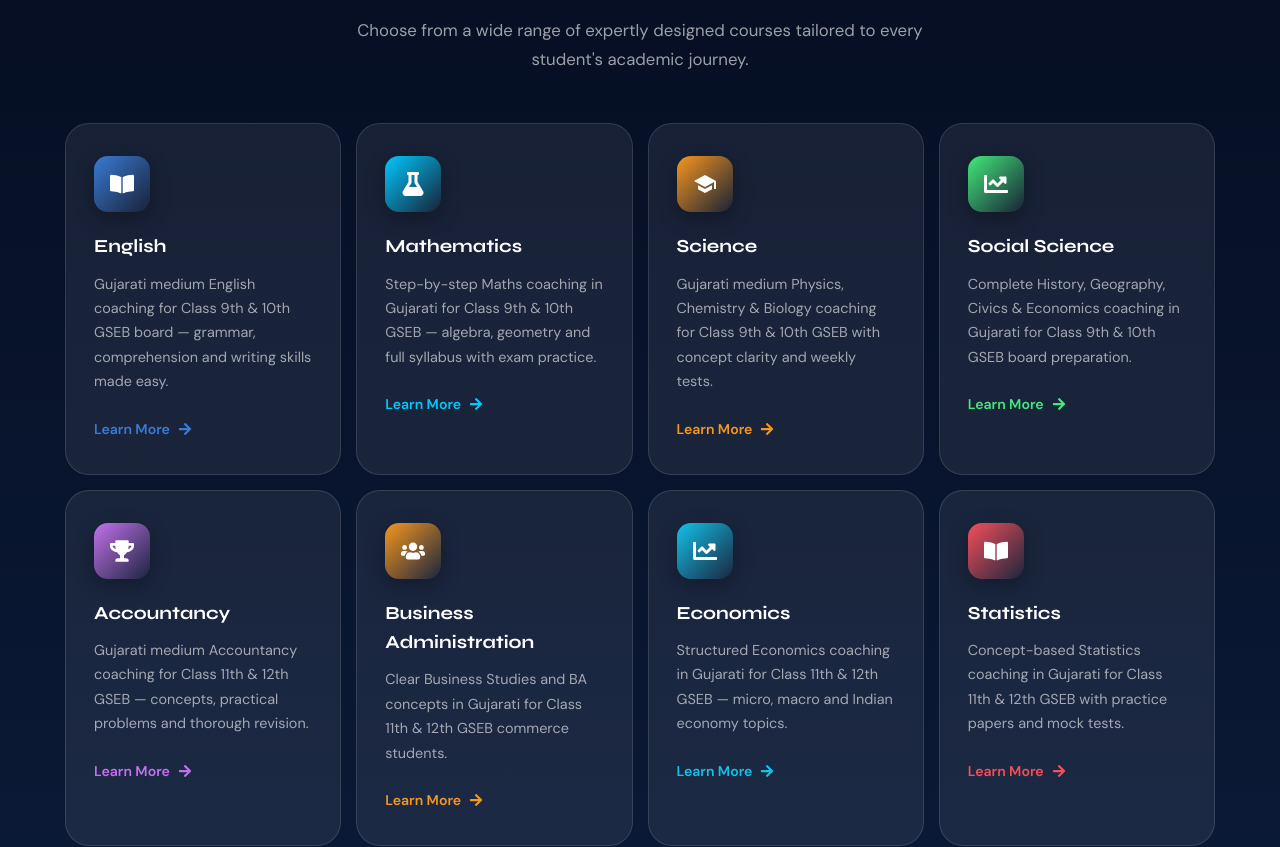
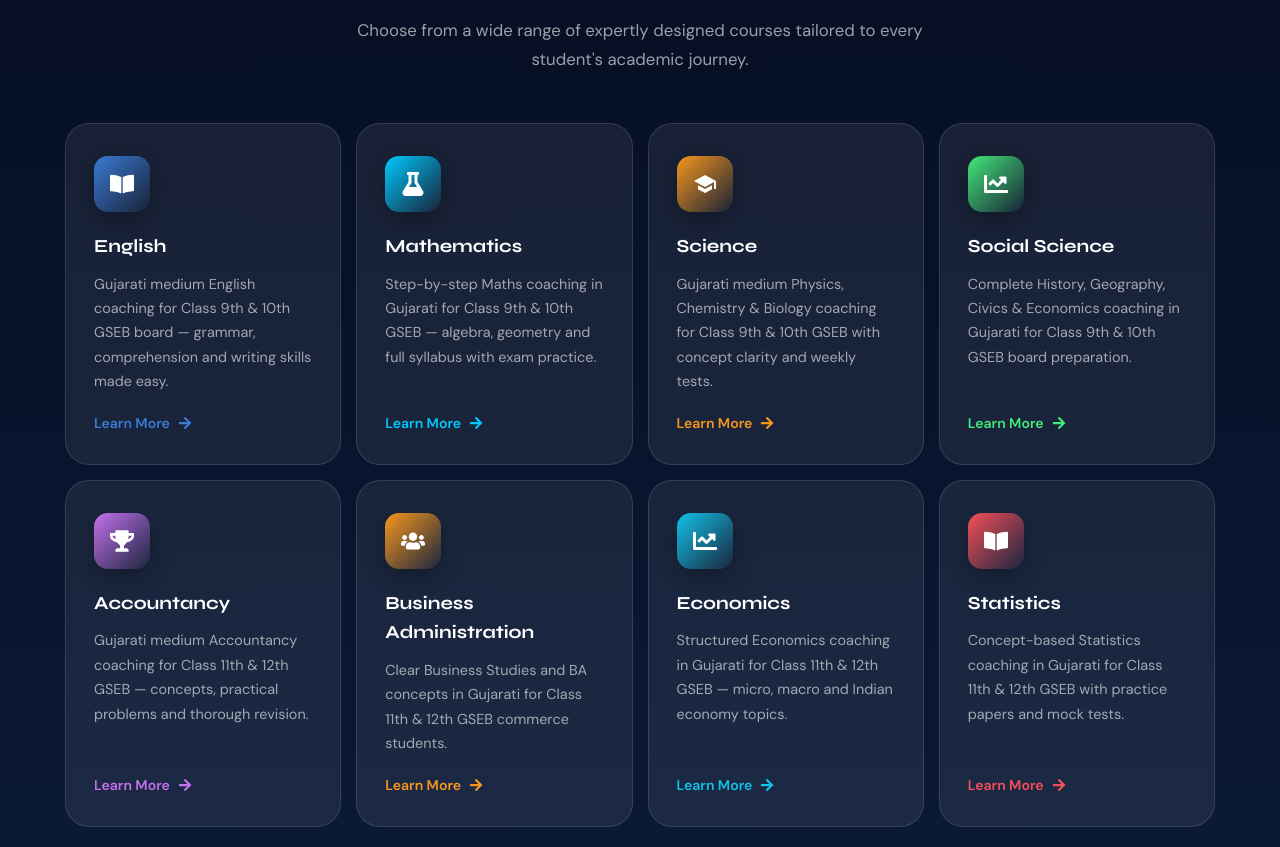
Before and after one commit to harniya-parth/eez-site, a React (Vite) app: page / in a window 1280 px wide. Shown: the part 1920-2767 px from the top of the page. Built offline with nearby package versions, Linux system fonts and the light colour scheme; the HTML template or start-up script is replaced by a standard one.

Commit message:
fix css of courses

```diff
--- a/src/pages/home.css
+++ b/src/pages/home.css
@@ -791,6 +791,8 @@
     overflow: hidden;
     transition: var(--transition);
     cursor: pointer;
+    display: flex;
+    flex-direction: column;
 }
 
 .course-card::before {
@@ -859,7 +861,8 @@
     font-size: 0.9rem;
     color: var(--white60);
     line-height: 1.7;
-    margin-bottom: 22px;
+    margin-bottom: 20px;
+    flex: 1;
 }
 
 .course-btn {
```
